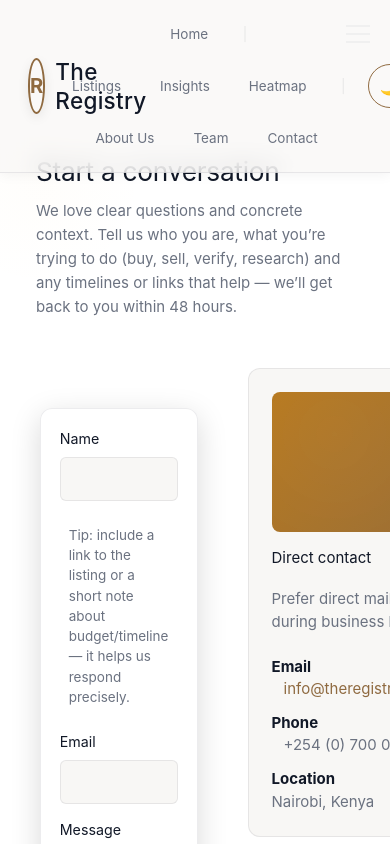
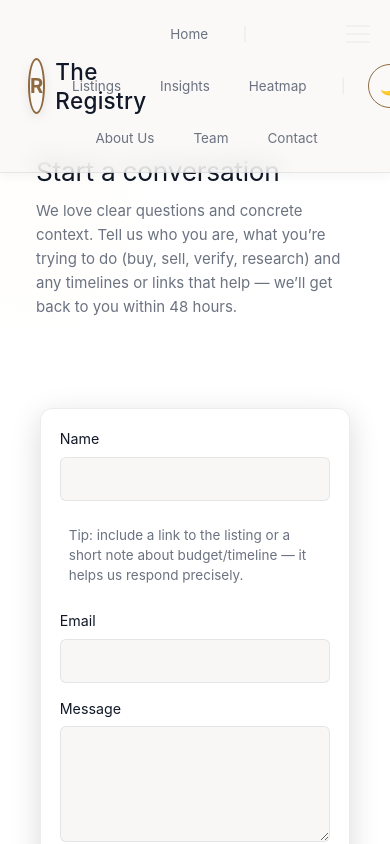
Before and after one commit to RonKG/verity-site, a Next.js app: page /contact in a window 390 px wide. Shown: the top 844 px of the page. Built offline with nearby package versions, Linux system fonts and the light colour scheme.

Commit message:
feat(contact): add responsive layout - stack form and card on mobile

```diff
--- a/pages/contact.js
+++ b/pages/contact.js
@@ -51,7 +51,19 @@ export default function Contact() {
           </p>
         </header>
 
-        <main style={{ display: "grid", gridTemplateColumns: "1fr 360px", gap: "2rem" }}>
+        <main style={{
+          display: "grid",
+          gridTemplateColumns: "1fr 360px",
+          gap: "2rem",
+        }}>
+          <style jsx>{`
+            @media (max-width: 768px) {
+              main {
+                grid-template-columns: 1fr !important;
+              }
+            }
+          `}</style>
+
           {/* Form column */}
           <section>
             <form onSubmit={handleSubmit} aria-label="Contact form" style={{
```
